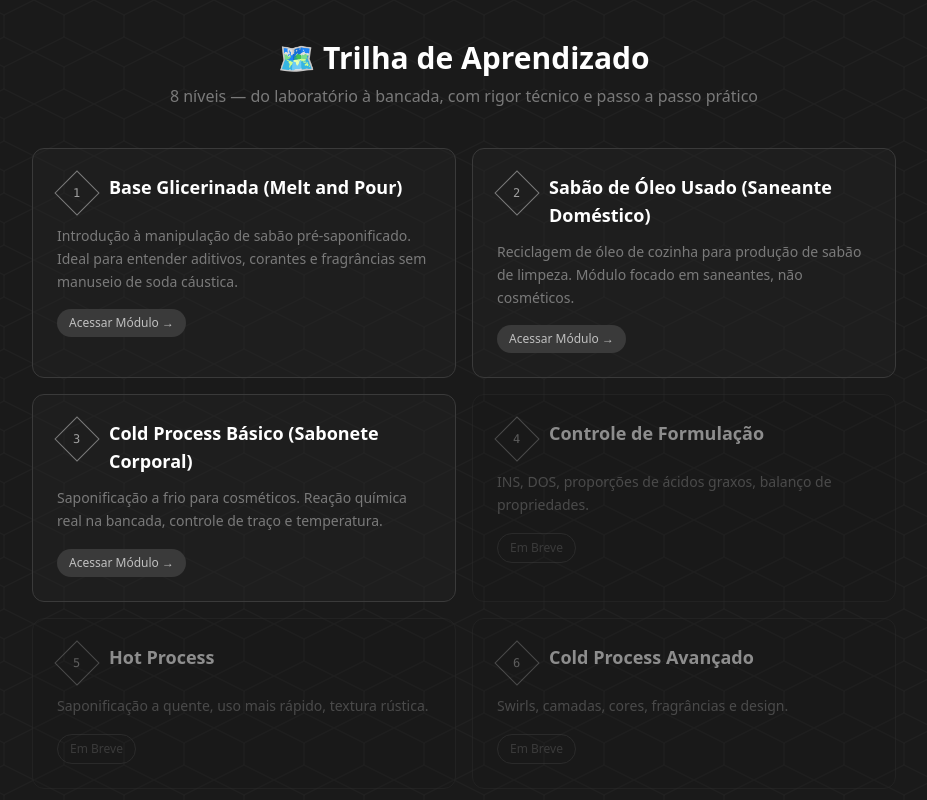
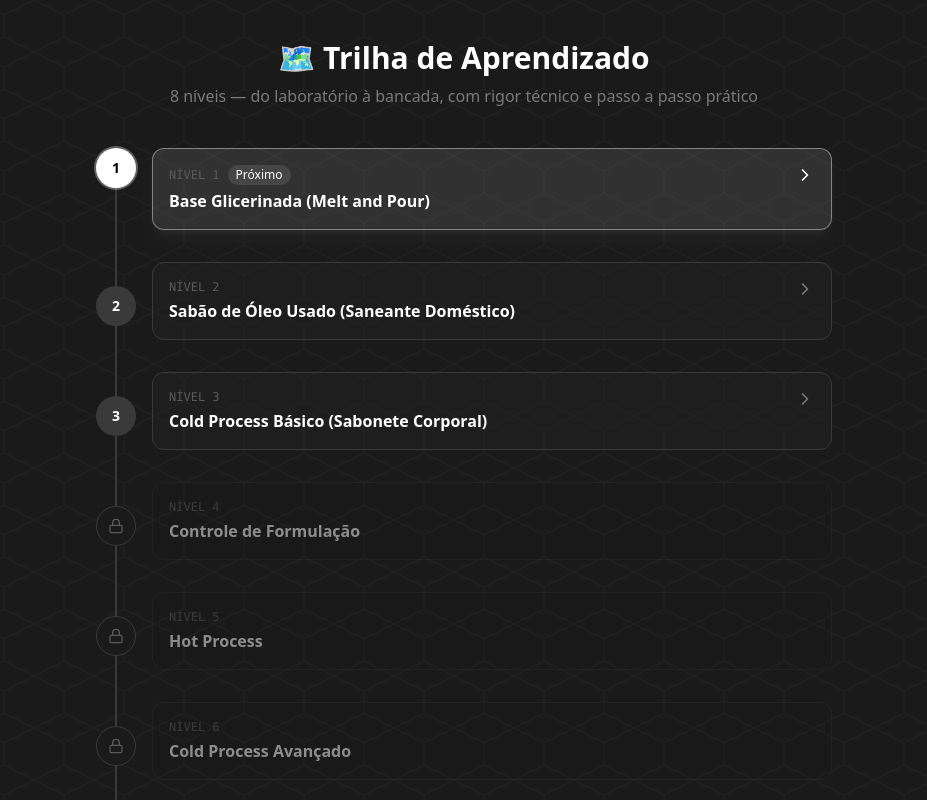
Before and after one commit to PedroAkaki/moonrock-saboaria, a Next.js app: page /roadmap in a window 1280 px wide. Shown: the top 800 px of the page, without its empty margins (176-1103 px from the left). Built offline with nearby package versions, Linux system fonts and the light colour scheme.

Commit message:
feat: visual roadmap timeline + Vamos Estudar + ResumeStudy

```diff
--- a/app/page.tsx
+++ b/app/page.tsx
@@ -1,16 +1,6 @@
+import { Moon, Calculator, BookOpen, Droplets, Map, TriangleAlert, BookMarked, Milestone, ArrowRight, Play, Database } from "lucide-react";
 import Link from "next/link";
-import {
-  Moon,
-  Calculator,
-  BookOpen,
-  Droplets,
-  Map,
-  TriangleAlert,
-  BookMarked,
-  Milestone,
-  Database,
-  ArrowRight,
-} from "lucide-react";
+import ResumeStudy from "@/components/ResumeStudy";
 
 export default function Home() {
   return (
@@ -37,11 +27,11 @@ export default function Home() {
           </p>
           <div className="mt-10 flex flex-col sm:flex-row gap-4 justify-center">
             <Link
-              href="/calculadora"
+              href="/roadmap"
               className="group inline-flex items-center justify-center gap-2 bg-white text-moon-900 font-semibold px-6 py-3.5 rounded-xl hover:bg-moon-100 transition-all shadow-lg hover:shadow-xl hover:-translate-y-0.5"
             >
-              <Calculator className="w-5 h-5" />
-              Começar a Calcular
+              <BookOpen className="w-5 h-5" />
+              Vamos Estudar
               <ArrowRight className="w-4 h-4 group-hover:translate-x-0.5 transition-transform" />
             </Link>
             <Link
@@ -54,6 +44,11 @@ export default function Home() {
           </div>
         </div>
       </section>
+
+      {/* Resume Study Card */}
+      <div className="max-w-4xl mx-auto px-4 -mt-6 relative z-10">
+        <ResumeStudy />
+      </div>
 
       {/* Navigation Grid */}
       <main className="flex-1 max-w-4xl mx-auto px-4 py-10 w-full">
--- a/app/roadmap/page.tsx
+++ b/app/roadmap/page.tsx
@@ -1,20 +1,8 @@
-import Link from "next/link";
-import learningModules from "@/data/learning-modules.json";
-
-interface Module {
-  id: number;
-  slug: string;
-  level: number;
-  title: string;
-  status: string;
-  summary: string;
-}
+import { VisualRoadmap } from "@/components/VisualRoadmap";
 
 export default function RoadmapPage() {
-  const modules = learningModules as Module[];
-
   return (
-    <div className="max-w-4xl mx-auto px-4 py-10">
+    <div className="max-w-3xl mx-auto px-4 py-10">
       <header className="mb-10 text-center">
         <h1 className="text-3xl font-bold text-white">🗺️ Trilha de Aprendizado</h1>
         <p className="text-moon-400 mt-2">
@@ -22,47 +10,7 @@ export default function RoadmapPage() {
         </p>
       </header>
 
-      <div className="grid gap-4 md:grid-cols-2">
-        {modules.map((mod) => {
-          const isAvailable = mod.status === "available";
-
-          return (
-            <Link
-              key={mod.id}
-              href={isAvailable ? `/roadmap/${mod.slug}` : "#"}
-              className={`block p-6 rounded-xl border transition-all ${
-                isAvailable
-                  ? "bg-moon-700/30 border-moon-600 hover:border-moon-400 hover:bg-moon-700/50 hover:-translate-y-0.5"
-                  : "bg-moon-800/30 border-moon-700 opacity-50 cursor-not-allowed"
-              }`}
-            >
-              <div className="flex items-start gap-3 mb-3">
-                {/* Nível em hexágono */}
-                <div className="w-10 h-10 flex items-center justify-center shrink-0">
-                  <div className="w-8 h-8 border border-moon-400 transform rotate-45 flex items-center justify-center">
-                    <span className="text-xs font-mono text-moon-300 -rotate-45">{mod.level}</span>
-                  </div>
-                </div>
-                <div>
-                  <h2 className="text-lg font-semibold text-white">{mod.title}</h2>
-                </div>
-              </div>
-              <p className="text-sm text-moon-400 mb-4 leading-relaxed">{mod.summary}</p>
-              <div className="flex items-center">
-                {isAvailable ? (
-                  <span className="text-xs px-3 py-1.5 bg-moon-600 text-moon-200 rounded-full">
-                    Acessar Módulo →
-                  </span>
-                ) : (
-                  <span className="text-xs px-3 py-1.5 border border-moon-600 text-moon-500 rounded-full">
-                    Em Breve
-                  </span>
-                )}
-              </div>
-            </Link>
-          );
-        })}
-      </div>
+      <VisualRoadmap />
     </div>
   );
 }
--- /dev/null
+++ b/components/ResumeStudy.tsx
@@ -0,0 +1,84 @@
+"use client";
+
+import { useEffect, useState } from "react";
+import Link from "next/link";
+import { ArrowRight, BookOpen } from "lucide-react";
+import learningModules from "@/data/learning-modules.json";
+
+interface Module {
+  id: number;
+  slug: string;
+  level: number;
+  title: string;
+  status: string;
+}
+
+export default function ResumeStudy() {
+  const [nextSlug, setNextSlug] = useState<string | null>(null);
+  const [nextTitle, setNextTitle] = useState<string | null>(null);
+  const [hasProgress, setHasProgress] = useState(false);
+
+  useEffect(() => {
+    const modules = learningModules as Module[];
+    let found = false;
+
+    for (const m of modules) {
+      if (m.status !== "available") break;
+      const saved = localStorage.getItem(`moonrock-progress-${m.slug}`);
+      if (saved) {
+        try {
+          const data = JSON.parse(saved);
+          const vals = Object.values(data).filter(Boolean).length;
+          if (vals > 0) {
+            setHasProgress(true);
+          }
+        } catch {}
+      }
+      const key = `moonrock-progress-${m.slug}`;
+      const stored = localStorage.getItem(key);
+      const checked = stored ? Object.values(JSON.parse(stored)).filter(Boolean).length : 0;
+
+      // Get conclusion criteria length from the module
+      const mod = modules.find((x) => x.slug === m.slug) as any;
+      const total = mod?.conclusion_criteria?.length ?? 0;
+      const isComplete = total > 0 && checked >= total;
+
+      if (!isComplete) {
+        setNextSlug(m.slug);
+        setNextTitle(m.title);
+        found = true;
+        break;
+      }
+    }
+
+    if (!found) {
+      // All done - suggest review
+      setNextSlug("roadmap");
+      setNextTitle("revisar roadmap");
+    }
+  }, []);
+
+  if (!nextSlug) return null;
+
+  return (
+    <Link
+      href={`/roadmap${nextSlug === "roadmap" ? "" : `/${nextSlug}`}`}
+      className="group block bg-white/10 backdrop-blur border border-white/20 rounded-xl p-4 hover:bg-white/15 transition-all hover:-translate-y-0.5"
+    >
+      <div className="flex items-center gap-3">
+        <div className="w-10 h-10 rounded-full bg-white/20 flex items-center justify-center">
+          <BookOpen className="w-5 h-5 text-white" />
+        </div>
+        <div className="flex-1">
+          <p className="text-xs text-moon-300 uppercase tracking-wider">
+            {hasProgress ? "Continuar Estudo" : "Começar"}
+          </p>
+          <p className="text-white font-semibold text-sm">
+            {nextSlug === "roadmap" ? "Revisar Roadmap" : nextTitle}
+          </p>
+        </div>
+        <ArrowRight className="w-5 h-5 text-moon-300 group-hover:translate-x-0.5 transition-transform" />
+      </div>
+    </Link>
+  );
+}
--- /dev/null
+++ b/components/VisualRoadmap.tsx
@@ -0,0 +1,127 @@
+"use client";
+
+import { useState, useEffect } from "react";
+import Link from "next/link";
+import { Check, Lock, ChevronRight, BookOpen } from "lucide-react";
+import learningModules from "@/data/learning-modules.json";
+
+interface Module {
+  id: number;
+  slug: string;
+  level: number;
+  title: string;
+  status: string;
+}
+
+export function VisualRoadmap() {
+  const modules = learningModules as Module[];
+  const [progress, setProgress] = useState<Record<string, Record<string, boolean>>>({});
+
+  useEffect(() => {
+    const all: Record<string, Record<string, boolean>> = {};
+    for (const m of modules) {
+      const saved = localStorage.getItem(`moonrock-progress-${m.slug}`);
+      if (saved) {
+        try { all[m.slug] = JSON.parse(saved); } catch {}
+      }
+    }
+    setProgress(all);
+  }, []);
+
+  const isModuleComplete = (slug: string) => {
+    const mod = modules.find((m) => m.slug === slug);
+    if (!mod || !(mod as any).conclusion_criteria) return false;
+    const criteria = (mod as any).conclusion_criteria as string[];
+    const checked = progress[slug] ?? {};
+    return criteria.length > 0 && criteria.every((c: string) => checked[c]);
+  };
+
+  const getNextModule = () => {
+    for (const m of modules) {
+      if (m.status !== "available") return m;
+      if (!isModuleComplete(m.slug)) return m;
+    }
+    return modules[modules.length - 1];
+  };
+
+  const nextModule = getNextModule();
+
+  return (
+    <div className="space-y-0">
+      {modules.map((mod, idx) => {
+        const isAvailable = mod.status === "available";
+        const complete = isModuleComplete(mod.slug);
+        const isNext = nextModule.slug === mod.slug;
+        const status = !isAvailable ? "locked" : complete ? "done" : isNext ? "current" : "available";
+
+        return (
+          <div key={mod.id} className="flex items-stretch">
+            {/* Timeline column */}
+            <div className="flex flex-col items-center w-10 shrink-0">
+              {/* Connector line (top) */}
+              {idx > 0 && <div className={`w-0.5 h-6 ${status === "done" ? "bg-green-500" : "bg-moon-600"}`} />}
+
+              {/* Node */}
+              <Link
+                href={isAvailable ? `/roadmap/${mod.slug}` : "#"}
+                className={`
+                  relative w-10 h-10 rounded-full flex items-center justify-center z-10 transition-all shrink-0
+                  ${status === "done" ? "bg-green-500" :
+                    status === "current" ? "bg-white ring-2 ring-white/30" :
+                    status === "available" ? "bg-moon-600 hover:bg-moon-500" :
+                    "bg-moon-800 border border-moon-600"}
+                `}
+              >
+                {status === "done" ? (
+                  <Check className="w-5 h-5 text-black" />
+                ) : status === "locked" ? (
+                  <Lock className="w-4 h-4 text-moon-500" />
+                ) : (
+                  <span className={`text-sm font-bold ${status === "current" ? "text-black" : "text-white"}`}>
+                    {mod.level}
+                  </span>
+                )}
+              </Link>
+
+              {/* Connector line (bottom) */}
+              {idx < modules.length - 1 && <div className={`w-0.5 flex-1 ${status === "done" ? "bg-green-500" : "bg-moon-600"}`} />}
+            </div>
+
+            {/* Content card */}
+            <div className="ml-4 pb-8 flex-1">
+              <Link
+                href={isAvailable ? `/roadmap/${mod.slug}` : "#"}
+                className={`
+                  block p-4 rounded-xl border transition-all
+                  ${status === "done"
+                    ? "bg-green-900/10 border-green-700/30 hover:border-green-500/50"
+                    : status === "current"
+                    ? "bg-white/10 border-white/40 hover:border-white/60 shadow-lg shadow-white/5"
+                    : status === "available"
+                    ? "bg-moon-700/30 border-moon-600 hover:border-moon-400 hover:bg-moon-700/50"
+                    : "bg-moon-800/20 border-moon-700 opacity-50 cursor-not-allowed"}
+                `}
+              >
+                <div className="flex items-start justify-between">
+                  <div>
+                    <div className="flex items-center gap-2 mb-1">
+                      <span className="text-xs font-mono text-moon-500">NÍVEL {mod.level}</span>
+                      {status === "done" && <span className="text-xs text-green-400">✅ Concluído</span>}
+                      {status === "current" && <span className="text-xs text-white bg-white/10 px-2 py-0.5 rounded-full">Próximo</span>}
+                    </div>
+                    <h3 className={`font-semibold ${status === "done" ? "text-green-300" : "text-white"}`}>
+                      {mod.title}
+                    </h3>
+                  </div>
+                  {isAvailable && (
+                    <ChevronRight className={`w-5 h-5 shrink-0 ${status === "current" ? "text-white" : "text-moon-400"}`} />
+                  )}
+                </div>
+              </Link>
+            </div>
+          </div>
+        );
+      })}
+    </div>
+  );
+}
```
